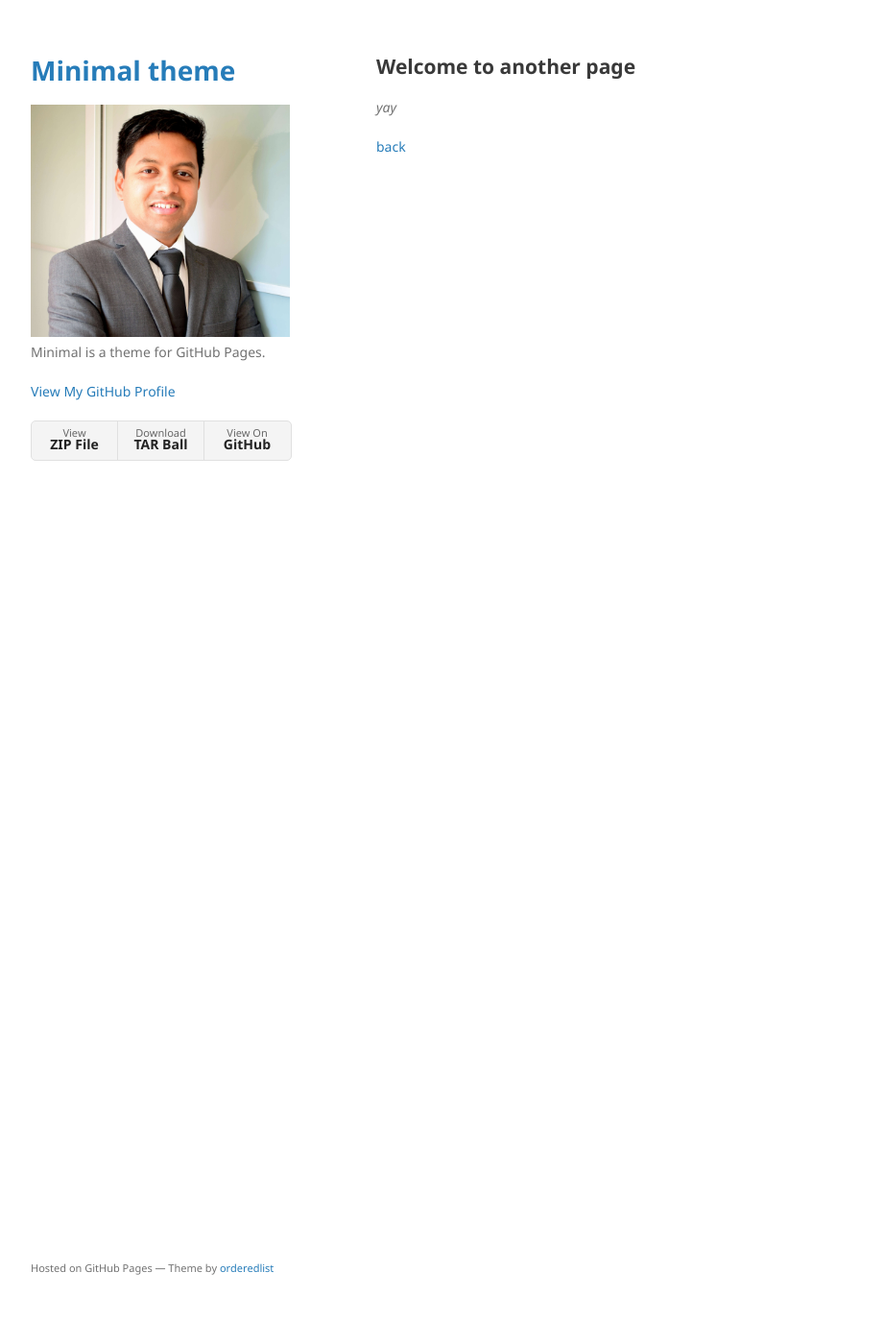
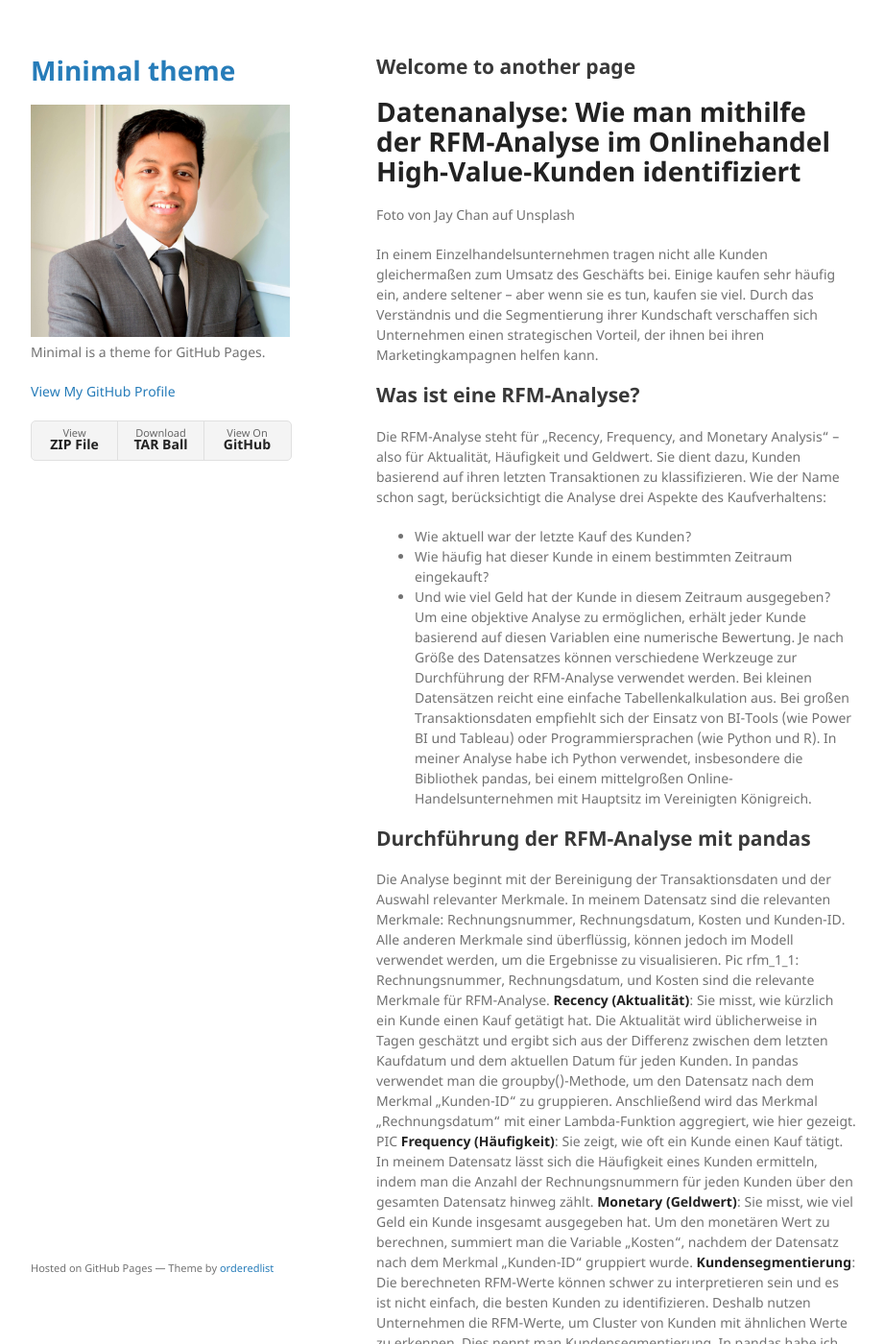
Before and after one commit to sridhar-portfolio/sridhar-portfolio.github.io, a Jekyll site: the page built from another-page.md, in a window 1280 px wide and 1400 px high. Shown: the whole window at 96% size, without its empty margins (178-1099 px from the left). Built offline with Jekyll 4.4.1, drawn with Linux system fonts in a browser that asks for light colours; our own code applies the rules of GitHub Pages for plain Markdown files; some of the changed text lies outside the part shown.

Commit message:
Update another-page.md

```diff
--- a/another-page.md
+++ b/another-page.md
@@ -4,6 +4,35 @@ layout: default
 
 ## Welcome to another page
 
-_yay_
+<h1>Datenanalyse: Wie man mithilfe der RFM-Analyse im Onlinehandel High-Value-Kunden identifiziert</h1>
+
+Foto von Jay Chan auf Unsplash
+
+In einem Einzelhandelsunternehmen tragen nicht alle Kunden gleichermaßen zum Umsatz des Geschäfts bei. Einige kaufen sehr häufig ein, andere seltener – aber wenn sie es tun, kaufen sie viel. Durch das Verständnis und die Segmentierung ihrer Kundschaft verschaffen sich Unternehmen einen strategischen Vorteil, der ihnen bei ihren Marketingkampagnen helfen kann.
+
+<h2>Was ist eine RFM-Analyse?</h2>
+Die RFM-Analyse steht für „Recency, Frequency, and Monetary Analysis“ – also für Aktualität, Häufigkeit und Geldwert. Sie dient dazu, Kunden basierend auf ihren letzten Transaktionen zu klassifizieren. Wie der Name schon sagt, berücksichtigt die Analyse drei Aspekte des Kaufverhaltens:
+- Wie aktuell war der letzte Kauf des Kunden?
+- Wie häufig hat dieser Kunde in einem bestimmten Zeitraum eingekauft?
+- Und wie viel Geld hat der Kunde in diesem Zeitraum ausgegeben?
+Um eine objektive Analyse zu ermöglichen, erhält jeder Kunde basierend auf diesen Variablen eine numerische Bewertung.
+Je nach Größe des Datensatzes können verschiedene Werkzeuge zur Durchführung der RFM-Analyse verwendet werden. Bei kleinen Datensätzen reicht eine einfache Tabellenkalkulation aus. Bei großen Transaktionsdaten empfiehlt sich der Einsatz von BI-Tools (wie Power BI und Tableau) oder Programmiersprachen (wie Python und R). In meiner Analyse habe ich Python verwendet, insbesondere die Bibliothek pandas, bei einem mittelgroßen Online-Handelsunternehmen mit Hauptsitz im Vereinigten Königreich.
+<h2>Durchführung der RFM-Analyse mit pandas</h2>
+Die Analyse beginnt mit der Bereinigung der Transaktionsdaten und der Auswahl relevanter Merkmale. In meinem Datensatz sind die relevanten Merkmale: Rechnungsnummer, Rechnungsdatum, Kosten und Kunden-ID. Alle anderen Merkmale sind überflüssig, können jedoch im Modell verwendet werden, um die Ergebnisse zu visualisieren.
+Pic rfm_1_1: Rechnungsnummer, Rechnungsdatum, und Kosten sind die relevante Merkmale für RFM-Analyse.
+**Recency (Aktualität)**: Sie misst, wie kürzlich ein Kunde einen Kauf getätigt hat. Die Aktualität wird üblicherweise in Tagen geschätzt und ergibt sich aus der Differenz zwischen dem letzten Kaufdatum und dem aktuellen Datum für jeden Kunden. In pandas verwendet man die groupby()-Methode, um den Datensatz nach dem Merkmal „Kunden-ID“ zu gruppieren. Anschließend wird das Merkmal „Rechnungsdatum“ mit einer Lambda-Funktion aggregiert, wie hier gezeigt.
+PIC
+**Frequency (Häufigkeit)**: Sie zeigt, wie oft ein Kunde einen Kauf tätigt. In meinem Datensatz lässt sich die Häufigkeit eines Kunden ermitteln, indem man die Anzahl der Rechnungsnummern für jeden Kunden über den gesamten Datensatz hinweg zählt.
+**Monetary (Geldwert)**: Sie misst, wie viel Geld ein Kunde insgesamt ausgegeben hat. Um den monetären Wert zu berechnen, summiert man die Variable „Kosten“, nachdem der Datensatz nach dem Merkmal „Kunden-ID“ gruppiert wurde.
+**Kundensegmentierung**: Die berechneten RFM-Werte können schwer zu interpretieren sein und es ist nicht einfach, die besten Kunden zu identifizieren. Deshalb nutzen Unternehmen die RFM-Werte, um Cluster von Kunden mit ähnlichen Werte zu erkennen. Dies nennt man Kundensegmentierung. In pandas habe ich die Methode qcut() verwendet, um die RFM-Werte auf einer Skala von 1 bis 5 einzuteilen und zu kennzeichnen.
+PIC
+Anschließend habe ich die R-, F- und M-Werte jedes Kunden addiert, um einen endgültigen RFM-Score zu erhalten. Der maximale Score, den ein Kunde erreichen kann, beträgt 15 (also jeweils eine 5), und der minimale Score ist 3 (also jeweils eine 1). Schließlich habe ich eine neue Variable „Segment“ erstellt, die die Kunden basierend auf ihrem RFM-Score nach folgenden Kriterien einteilt:
+- High-Value-Kunde: RFM-Score von 12 oder höher
+- Medium-Value-Kunde: RFM-Score zwischen 9 und 12
+- Low-Value-Kunde: RFM-Score zwischen 6 und 9
+- Gefährdeter Kunde: RFM-Score unter 6
+Das Endergebnis wird hier dargestellt.
+PIC
+Basierend auf der Kundensegmentierung starten Unternehmen gezielte Marketingkampagnen. Zum Beispiel können High-Value-Kunden mit Treuepunkten belohnt werden. Kunden mit hoher Aktualität und niedriger Häufigkeit sind nichts anderes als Neukunden und können gezielt angesprochen werden, um sie zu Stammkunden zu machen. Gefährdete Kunden können mit Rückgewinnungskampagnen angesprochen werden.
 
 [back](./)
```
